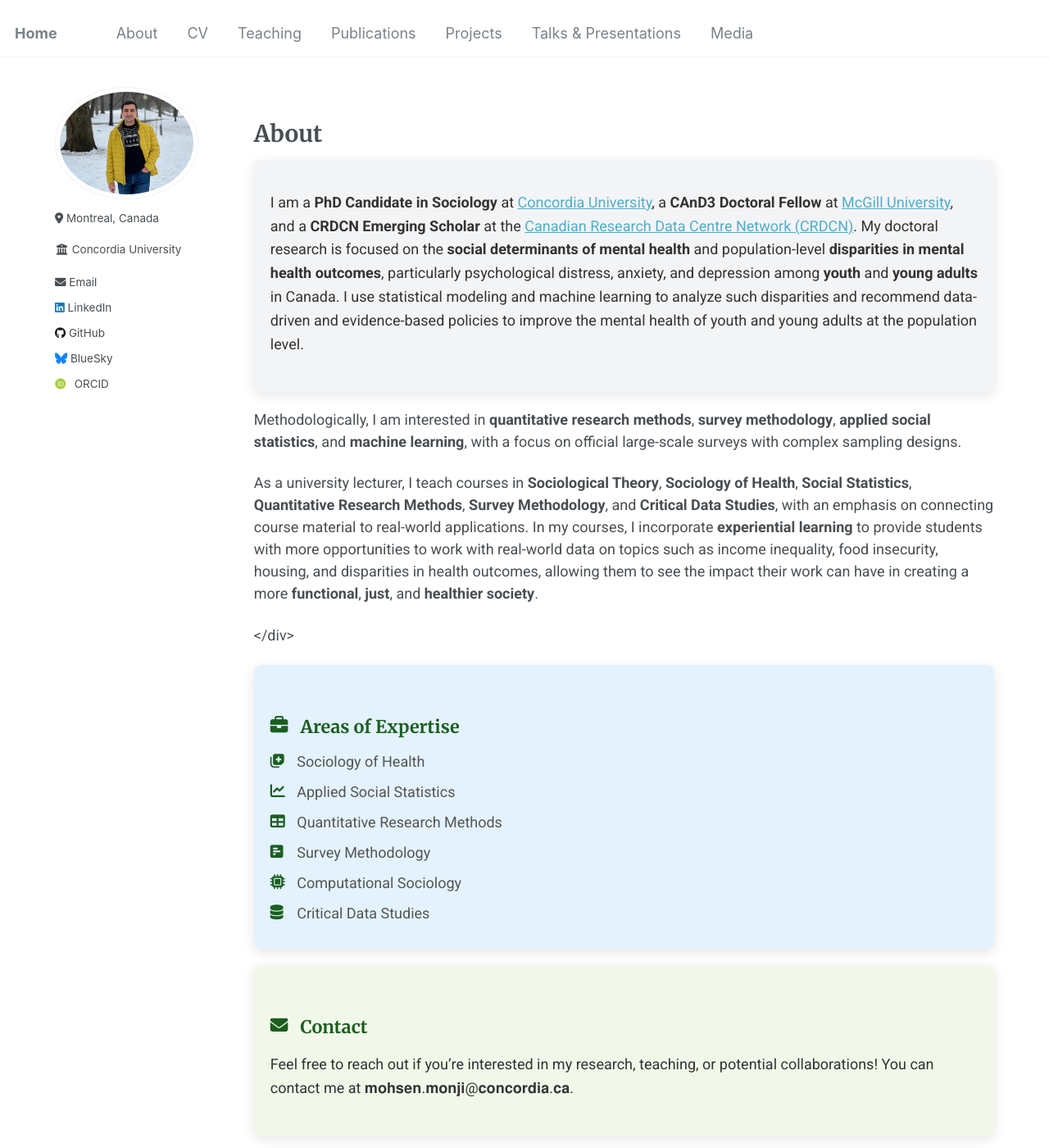
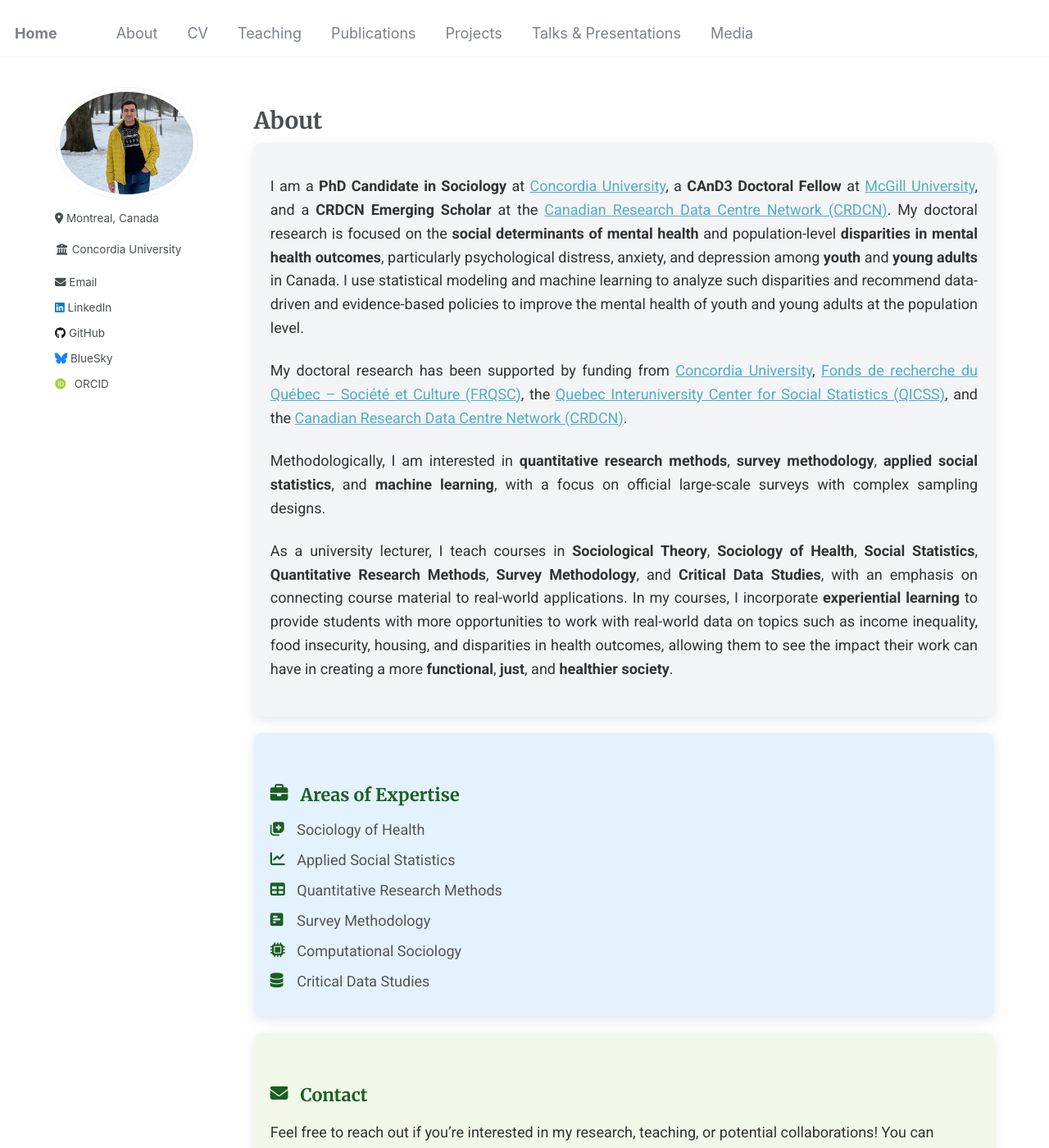
Before and after one commit to Mohsnmonji/mohsnmonji.github.io, a Jekyll site: the page built from about-me.md, in a window 1280 px wide and 1400 px high. Shown: the whole window at 82% size. Built offline with Jekyll 4.4.1, drawn with Linux system fonts in a browser that asks for light colours; some web fonts are replaced.

Commit message:
Update about-me.md

```diff
--- a/about-me.md
+++ b/about-me.md
@@ -1,55 +1,70 @@
 ---
 layout: archive
-title: ""
+title: "About"
 permalink: /about-me/
 author_profile: true
-robots: index
+robots: noindex
 ---
 <style>
   .icon {
     margin-right: 10px;
     color: #1B5E20; /* Accessible Dark Green */
   }
+
   .card {
     border-radius: 8px;
     padding: 20px;
     margin-bottom: 20px;
-    color: #333; /* Dark Gray Text */
+    color: #333333; /* Dark Gray Text */
     box-shadow: 0px 4px 15px rgba(0, 0, 0, 0.1);
   }
+
   .card:first-of-type {
     background-color: #F3F4F6; /* Light Gray Background */
   }
+
   .card:nth-of-type(2) {
-    background-color: #E3F2FD; /* Light Blue Background */
+    background-color: #E3F2FD; /* Light Blue Background for Expertise */
   }
+
   .card:nth-of-type(3) {
-    background-color: #F1F8E9; /* Light Green Background */
+    background-color: #F1F8E9; /* Light Green Background for Contact */
   }
+
   .card h3 {
     font-size: 1.2rem;
     font-weight: bold;
     color: #1B5E20; /* Accessible Dark Green */
     margin-bottom: 15px;
   }
+
   .card ul {
     list-style: none;
     padding: 0;
     margin: 0;
   }
+
   .card ul li {
     margin-bottom: 10px;
     font-size: 1rem;
     color: #555; /* Medium Gray */
   }
+
   .card p {
     font-size: 1rem;
     color: #333; /* Dark Gray */
     line-height: 1.6; /* Improves readability */
   }
+
+  .card:first-of-type p {
+    text-align: justify; /* Justify the text in the first card */
+  }
+
+  .email {
+    font-weight: bold;
+    color: #1B5E20; /* Dark Green */
+  }
 </style>
-
-<h1>About</h1>
 
 <div class="card">
   <p>
@@ -61,8 +76,14 @@ robots: index
     <a href="https://crdcn.ca" target="_blank">Canadian Research Data Centre Network (CRDCN)</a>. My doctoral research is focused on the
     <strong>social determinants of mental health</strong> and population-level <strong>disparities in mental health outcomes</strong>, particularly psychological distress, anxiety, and depression among <strong>youth</strong> and <strong>young adults</strong> in Canada. I use statistical modeling and machine learning to analyze such disparities and recommend data-driven and evidence-based policies to improve the mental health of youth and young adults at the population level.
   </p>
-  <!-- Additional sections remain unchanged -->
-</div>
+
+  <p>
+    My doctoral research has been supported by funding from
+    <a href="https://www.concordia.ca/artsci/sociology-anthropology.html" target="_blank">Concordia University</a>,
+    <a href="https://www.frq.gouv.qc.ca" target="_blank">Fonds de recherche du Québec – Société et Culture (FRQSC)</a>,
+    the <a href="https://www.ciqss.org" target="_blank">Quebec Interuniversity Center for Social Statistics (QICSS)</a>,
+    and the <a href="https://crdcn.ca" target="_blank">Canadian Research Data Centre Network (CRDCN)</a>.
+  </p>
 
   <p>
     Methodologically, I am interested in <strong>quantitative research methods</strong>, <strong>survey methodology</strong>,
```
